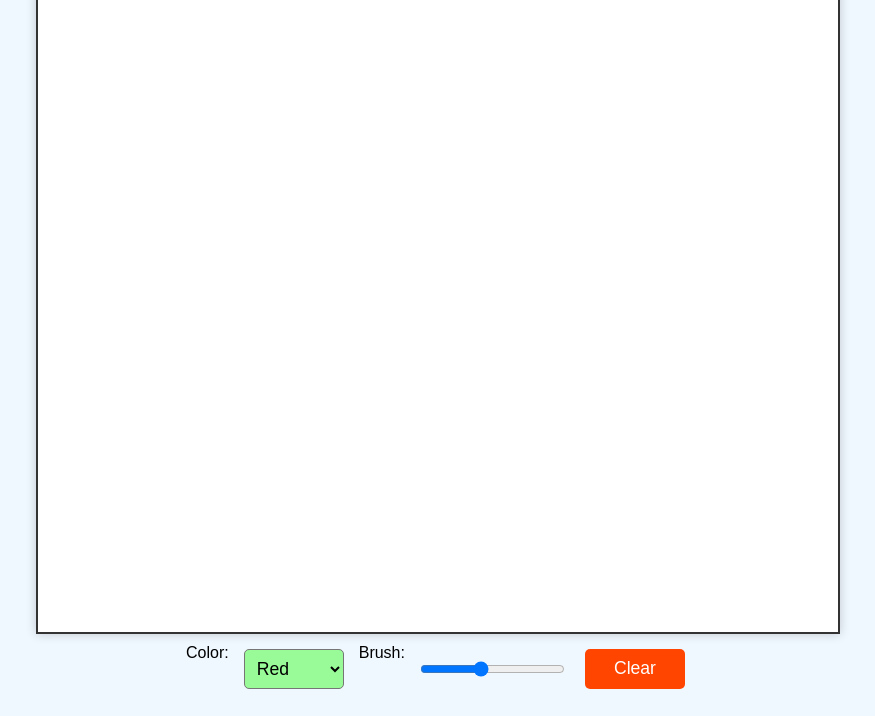
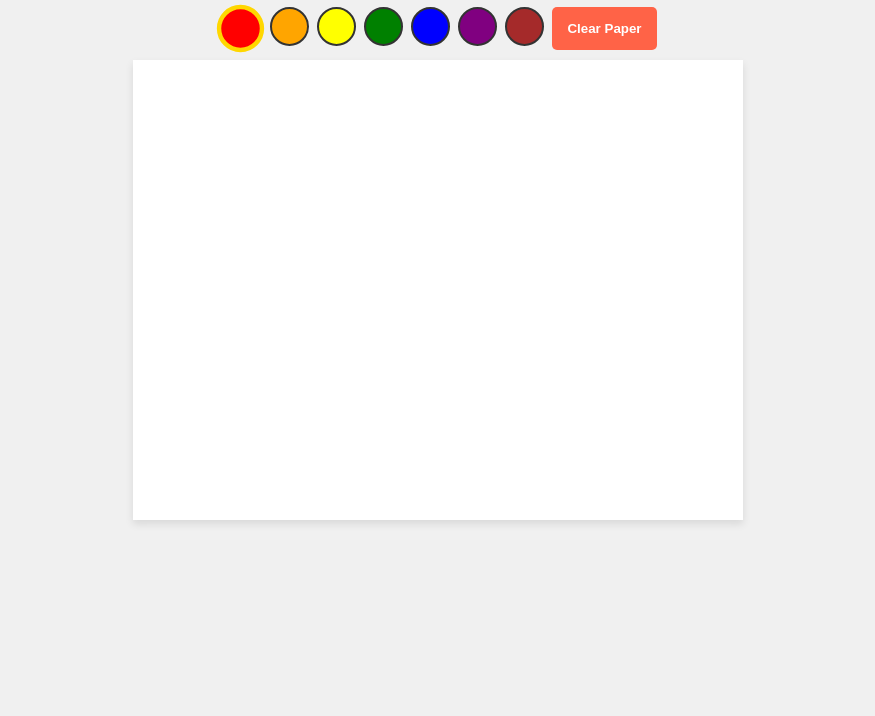
Before and after one commit to maidanghong2/Repo1, a plain HTML site: page test.html in a window 1280 px wide. Shown: the part 84-800 px from the top of the page, without its empty margins (202-1077 px from the left). Drawn offline with Linux system fonts and the light colour scheme.

Commit message:
Update test.html

```diff
--- a/test.html
+++ b/test.html
@@ -2,179 +2,230 @@
 <html lang="en">
 <head>
     <meta charset="UTF-8">
-    <meta name="viewport" content="width=device-width, initial-scale=1.0, maximum-scale=1.0, user-scalable=no">
-    <meta name="mobile-web-app-capable" content="yes">
-    <title>Kids Watercolor Painting</title>
+    <meta name="viewport" content="width=device-width, initial-scale=1.0">
+    <title>🎨 Mobile Watercolor Fun</title>
     <style>
+        /* Basic styling for the page elements */
         body {
             font-family: Arial, sans-serif;
             text-align: center;
-            background-color: #f0f8ff;
+            background-color: #f0f0f0;
             margin: 0;
-            padding: 10px;
-            overscroll-behavior: none; /* Prevent pull-to-refresh */
-            touch-action: manipulation; /* Improve touch responsiveness */
+            padding: 10px; /* Reduced padding for mobile screen space */
+            user-select: none; /* Prevent text selection while drawing */
+            -webkit-user-select: none; /* Safari/iOS */
+            -ms-user-select: none; /* IE/Edge */
+            touch-action: none; /* Important: Prevents browser default touch behavior (like scrolling) */
         }
-        h1 {
-            color: #ff69b4;
-            font-size: 2em;
-            margin: 10px 0;
+
+        /* Container for the canvas and controls */
+        #painting-area {
+            display: flex;
+            flex-direction: column;
+            align-items: center;
+            gap: 10px;
         }
-        canvas {
-            border: 2px solid #333;
-            background-color: #fff;
-            box-shadow: 0 0 10px rgba(0, 0, 0, 0.2);
-            cursor: crosshair;
-            width: 100%;
-            max-width: 800px;
-            height: auto;
-            display: block;
-            margin: 0 auto;
+
+        /* Styling for the drawing canvas */
+        #watercolorCanvas {
+            width: 95%; /* Make canvas width responsive */
+            max-width: 600px; /* Keep a maximum size for desktop */
+            height: auto; /* Height will be set in JS for 4:3 aspect ratio */
+            border: 5px solid #fff;
+            box-shadow: 0 4px 8px rgba(0, 0, 0, 0.1);
+            cursor: pointer; /* Use pointer cursor for all devices */
+            background-color: #ffffff;
         }
-        .controls {
-            margin: 10px;
+
+        /* Controls layout */
+        #controls {
             display: flex;
+            gap: 8px; /* Slightly smaller gap for mobile */
             flex-wrap: wrap;
             justify-content: center;
-            gap: 10px;
         }
-        button, select, input {
-            padding: 8px;
-            margin: 5px;
-            font-size: 1.1em;
+
+        /* Styling for the color selection buttons */
+        .color-button {
+            width: 35px; /* Slightly smaller buttons for mobile */
+            height: 35px;
+            border-radius: 50%;
+            border: 2px solid #333;
+            cursor: pointer;
+            transition: transform 0.1s;
+        }
+
+        .selected-color {
+            border: 4px solid gold;
+            transform: scale(1.1);
+        }
+
+        /* Styling for the 'Clear' button */
+        #clearButton {
+            padding: 8px 15px;
+            background-color: #ff6347;
+            color: white;
+            border: none;
             border-radius: 5px;
             cursor: pointer;
-            touch-action: manipulation; /* Prevent double-tap zoom */
-        }
-        button {
-            background-color: #ff4500;
-            color: white;
-            border: none;
+            font-weight: bold;
+            flex-grow: 1; /* Allows button to expand nicely */
             min-width: 100px;
-        }
-        button:hover {
-            background-color: #ff6347;
-        }
-        select, input[type="range"] {
-            background-color: #98fb98;
-            min-width: 100px;
-        }
-        /* Ensure canvas fits smaller screens */
-        @media (max-width: 600px) {
-            h1 {
-                font-size: 1.5em;
-            }
-            button, select, input {
-                font-size: 0.9em;
-                padding: 6px;
-            }
         }
     </style>
 </head>
 <body>
-    <h1>Watercolor Painting Fun!</h1>
-    <canvas id="paintingCanvas"></canvas>
-    <div class="controls">
-        <label for="colorPicker">Color: </label>
-        <select id="colorPicker">
-            <option value="rgba(255, 0, 0, 0.3)">Red</option>
-            <option value="rgba(0, 0, 255, 0.3)">Blue</option>
-            <option value="rgba(0, 128, 0, 0.3)">Green</option>
-            <option value="rgba(255, 255, 0, 0.3)">Yellow</option>
-            <option value="rgba(128, 0, 128, 0.3)">Purple</option>
-            <option value="rgba(255, 165, 0, 0.3)">Orange</option>
-        </select>
-        <label for="brushSize">Brush: </label>
-        <input type="range" id="brushSize" min="5" max="30" value="15">
-        <button onclick="clearCanvas()">Clear</button>
+
+    <h1>Water Fun! 💦 Use Your Finger!</h1>
+
+    <div id="painting-area">
+        <div id="controls">
+            <div class="color-button" style="background-color: red;" onclick="changeColor('rgba(255, 0, 0, 0.1)')" data-color="rgba(255, 0, 0, 0.1)"></div>
+            <div class="color-button" style="background-color: orange;" onclick="changeColor('rgba(255, 165, 0, 0.1)')" data-color="rgba(255, 165, 0, 0.1)"></div>
+            <div class="color-button" style="background-color: yellow;" onclick="changeColor('rgba(255, 255, 0, 0.1)')" data-color="rgba(255, 255, 0, 0.1)"></div>
+            <div class="color-button" style="background-color: green;" onclick="changeColor('rgba(0, 128, 0, 0.1)')" data-color="rgba(0, 128, 0, 0.1)"></div>
+            <div class="color-button" style="background-color: blue;" onclick="changeColor('rgba(0, 0, 255, 0.1)')" data-color="rgba(0, 0, 255, 0.1)"></div>
+            <div class="color-button" style="background-color: purple;" onclick="changeColor('rgba(128, 0, 128, 0.1)')" data-color="rgba(128, 0, 128, 0.1)"></div>
+            <div class="color-button" style="background-color: brown;" onclick="changeColor('rgba(139, 69, 19, 0.1)')" data-color="rgba(139, 69, 19, 0.1)"></div>
+
+            <button id="clearButton" onclick="clearCanvas()">Clear Paper</button>
+        </div>
+
+        <canvas id="watercolorCanvas" width="600" height="400"></canvas>
     </div>
 
     <script>
-        const canvas = document.getElementById('paintingCanvas');
-        const ctx = canvas.getContext('2d', { alpha: true, willReadFrequently: false });
-        let painting = false;
-        let lastX = 0, lastY = 0;
+        const canvas = document.getElementById('watercolorCanvas');
+        const ctx = canvas.getContext('2d');
 
-        // Set canvas size to fit device
-        function resizeCanvas() {
-            const dpr = window.devicePixelRatio || 1;
-            const rect = canvas.getBoundingClientRect();
-            canvas.width = rect.width * dpr;
-            canvas.height = Math.min(rect.width * 1.2, window.innerHeight - 150) * dpr;
-            ctx.scale(dpr, dpr); // Adjust for high-DPI screens
-            ctx.globalCompositeOperation = 'source-over';
-        }
-        resizeCanvas();
-        window.addEventListener('resize', resizeCanvas);
+        let isDrawing = false;
+        let lastX = 0;
+        let lastY = 0;
+        let currentColor = 'rgba(255, 0, 0, 0.1)';
+        let brushSize = 25;
 
-        // Prevent default touch behaviors
-        document.addEventListener('touchstart', (e) => {
-            if (e.target.tagName !== 'CANVAS') return;
-            e.preventDefault();
-        }, { passive: false });
-        document.addEventListener('touchmove', (e) => {
-            if (e.target.tagName !== 'CANVAS') return;
-            e.preventDefault();
-        }, { passive: false });
+        // --- Core Drawing Logic ---
+        function draw(x, y) {
+            if (!isDrawing) return;
 
-        // Start painting
-        canvas.addEventListener('touchstart', (e) => {
-            painting = true;
-            const touch = e.touches[0];
-            lastX = (touch.clientX - canvas.getBoundingClientRect().left) * (canvas.width / canvas.getBoundingClientRect().width);
-            lastY = (touch.clientY - canvas.getBoundingClientRect().top) * (canvas.height / canvas.getBoundingClientRect().height);
-        });
-
-        // Draw on touchmove
-        canvas.addEventListener('touchmove', (e) => {
-            if (!painting) return;
-            e.preventDefault();
-            const touch = e.touches[0];
-            const x = (touch.clientX - canvas.getBoundingClientRect().left) * (canvas.width / canvas.getBoundingClientRect().width);
-            const y = (touch.clientY - canvas.getBoundingClientRect().top) * (canvas.height / canvas.getBoundingClientRect().height);
-            draw(x, y);
-        });
-
-        // Stop painting
-        canvas.addEventListener('touchend', () => {
-            painting = false;
             ctx.beginPath();
-        });
-
-        function draw(x, y) {
-            const color = document.getElementById('colorPicker').value;
-            const brushSize = document.getElementById('brushSize').value;
-
+            ctx.strokeStyle = currentColor;
             ctx.lineWidth = brushSize;
             ctx.lineCap = 'round';
-            ctx.strokeStyle = color;
+            ctx.lineJoin = 'round';
 
-            // Smooth line drawing
-            ctx.beginPath();
             ctx.moveTo(lastX, lastY);
             ctx.lineTo(x, y);
             ctx.stroke();
 
-            // Watercolor effect: reduced for performance
-            for (let i = 0; i < 3; i++) {
-                ctx.beginPath();
-                ctx.arc(x + (Math.random() - 0.5) * brushSize / 2,
-                        y + (Math.random() - 0.5) * brushSize / 2,
-                        brushSize / 4, 0, Math.PI * 2);
-                ctx.fillStyle = color;
-                ctx.fill();
-            }
-
-            lastX = x;
-            lastY = y;
+            // Update the last position for the next line segment
+            [lastX, lastY] = [x, y];
         }
 
+        // --- Helper Function to Get Coords ---
+        function getCoords(e) {
+            // Check if it's a touch event
+            if (e.touches && e.touches.length > 0) {
+                // Use the first touch point
+                const touch = e.touches[0];
+                const rect = canvas.getBoundingClientRect();
+
+                // Scale coordinates from screen pixels to canvas pixels
+                const scaleX = canvas.width / rect.width;
+                const scaleY = canvas.height / rect.height;
+
+                const x = (touch.clientX - rect.left) * scaleX;
+                const y = (touch.clientY - rect.top) * scaleY;
+                return { x: x, y: y };
+            }
+            // Otherwise, it's a mouse event
+            else {
+                return { x: e.offsetX, y: e.offsetY };
+            }
+        }
+
+        // --- Universal Event Handlers (Mouse & Touch) ---
+
+        function startDrawing(e) {
+            e.preventDefault(); // Crucial: Stop default mobile actions (like scrolling/pinch-to-zoom)
+            isDrawing = true;
+            const { x, y } = getCoords(e);
+            [lastX, lastY] = [x, y];
+        }
+
+        function continueDrawing(e) {
+            e.preventDefault(); // Crucial for smooth drawing
+            if (!isDrawing) return;
+            const { x, y } = getCoords(e);
+            draw(x, y);
+        }
+
+        function stopDrawing(e) {
+            isDrawing = false;
+        }
+
+        // --- Attach Event Listeners ---
+
+        // Mouse Events (for desktop/mouse input)
+        canvas.addEventListener('mousedown', startDrawing);
+        canvas.addEventListener('mousemove', continueDrawing);
+        canvas.addEventListener('mouseup', stopDrawing);
+        canvas.addEventListener('mouseout', stopDrawing);
+
+        // Touch Events (for Android/iOS)
+        canvas.addEventListener('touchstart', startDrawing);
+        canvas.addEventListener('touchmove', continueDrawing);
+        canvas.addEventListener('touchend', stopDrawing);
+        canvas.addEventListener('touchcancel', stopDrawing); // Handles interruption
+
+        // --- Responsive Canvas Sizing ---
+        function resizeCanvas() {
+            // Get the current CSS width
+            const styleWidth = canvas.clientWidth;
+            // Maintain a 4:3 aspect ratio (typical for drawing apps)
+            const styleHeight = (styleWidth / 4) * 3;
+
+            // Set the *actual* drawing resolution to a fixed size (e.g., 600x450)
+            // This prevents the brush from looking tiny on high-density screens
+            canvas.height = 450;
+            canvas.width = 600;
+
+            // Apply the calculated height to the CSS for display
+            canvas.style.height = `${styleHeight}px`;
+        }
+
+        // --- Control Functions ---
         function clearCanvas() {
             ctx.clearRect(0, 0, canvas.width, canvas.height);
         }
 
-        // Prevent context menu on long press
-        canvas.addEventListener('contextmenu', (e) => e.preventDefault());
+        function changeColor(newColor) {
+            currentColor = newColor;
+
+            // Update visual selection
+            document.querySelectorAll('.color-button').forEach(button => {
+                button.classList.remove('selected-color');
+            });
+            const clickedButton = document.querySelector(`[data-color="${newColor}"]`);
+            if (clickedButton) {
+                clickedButton.classList.add('selected-color');
+            }
+        }
+
+        // --- Initialization ---
+        document.addEventListener('DOMContentLoaded', () => {
+            // Set up the initial canvas size
+            resizeCanvas();
+            // Select the first color by default
+            const initialColorButton = document.querySelector('.color-button');
+            if (initialColorButton) {
+                initialColorButton.classList.add('selected-color');
+            }
+        });
+
+        // Re-size canvas whenever the window changes (e.g., rotating the phone)
+        window.addEventListener('resize', resizeCanvas);
+
     </script>
 </body>
 </html>
```
